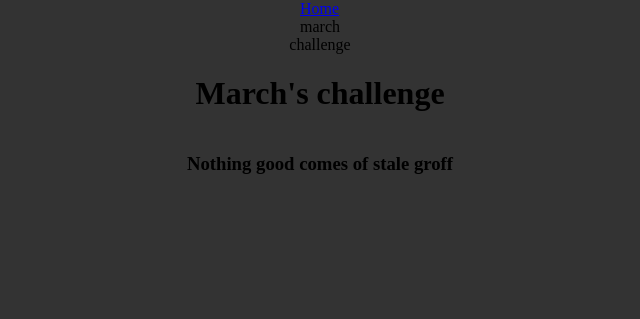
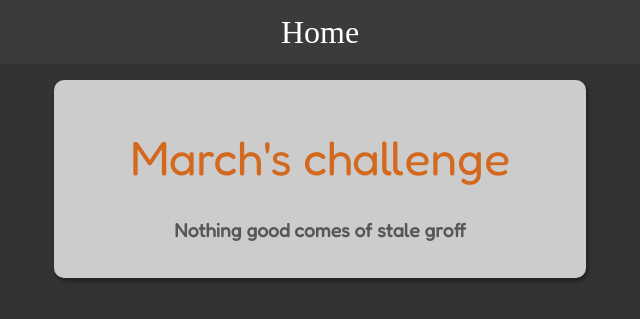
Before and after one commit to maru-koch/django_projects, a Django app: page /challenges/march in a window 1280 px wide. Shown: the top 319 px of the page, without its empty margins (320-960 px from the left). Run offline with Django 4.2, Linux system fonts and the light colour scheme.

Commit message:
wrapped styling

```diff
--- /dev/null
+++ b/challenges/static/challenges/challenges.css
@@ -0,0 +1,33 @@
+
+.container{
+    width: 500px;
+    background-color: #ccc;
+    border-radius: 10px;
+    box-shadow: 2px 3px 5px rgba(0,0,0,0.4);
+    padding: 1rem;
+    text-align: center;
+    transform: translateX(200);
+    margin-top: 1rem;
+}
+
+.container:hover{
+    transition: transform 0.5s ease-in-out;
+}
+
+h1{
+    font-size: 3rem;
+    font-weight: 400;
+    font-family: 'Fredoka', sans-serif;
+    color: chocolate;
+}
+
+h1:hover{
+    color: rgb(78, 78, 78);
+    transform: translateY(100)
+}
+
+.text{
+    font-size: 1.2rem;
+    color: rgb(87, 87, 87);
+    font-family: 'Fredoka', sans-serif;
+}
--- a/challenges/static/challenges/index.css
+++ b/challenges/static/challenges/index.css
@@ -13,7 +13,7 @@ li{
     border-bottom: 1px solid #fff;
     list-style: none;
     padding: 1rem;
-    font-family: inherit;
+    font-family: 'Fredoka' sans-serif;
 
 
 }
--- a/challenges/templates/challenges/challenge.html
+++ b/challenges/templates/challenges/challenge.html
@@ -3,6 +3,7 @@
 
     {% block css_link %}
         <link rel="stylesheet" href="{% static "challenges/challenges.css" %}"/>
+        <link rel="stylesheet" href="{% static "challenges/includes/header.css" %}"/>
     {% endblock %}
 
     {% block page_title %}
@@ -13,12 +14,16 @@
 
         {% include "challenges/includes/header.html" with activePage="challenge" %}
 
-        <h1> {{ month | title }}'s challenge </h1>
+        <div class = "container">
 
-        {% if text is not None %}
-            <h3>{{ text }}</h3>
-        {% else %}
-            <p> No Challenge added for this month</p>
-        {% endif %}
+            <h1> {{ month | title }}'s challenge </h1>
+
+            {% if text is not None %}
+                <h3 class = "text">{{ text }}</h3>
+            {% else %}
+                <p class = "text"> No Challenge added for this month</p>
+            {% endif %}
+
+        </div>
 
     {% endblock %}
--- a/challenges/templates/challenges/includes/header.html
+++ b/challenges/templates/challenges/includes/header.html
@@ -2,7 +2,4 @@
     <nav>
         <a href="{% url "index" %}">Home</a>
     <nav>
-    {{ month }}
 </header>
-
-{{ activePage}}
--- a/static/base.css
+++ b/static/base.css
@@ -1,4 +1,5 @@
 @import url('https://fonts.googleapis.com/css2?family=Roboto:wght@400;700&family=Spartan:wght@500&display=swap');
+@import url('https://fonts.googleapis.com/css2?family=Fredoka:wght@300;400&family=Roboto:wght@400;700&family=Spartan:wght@500&display=swap');
 
 body{
     margin: 0;
```
